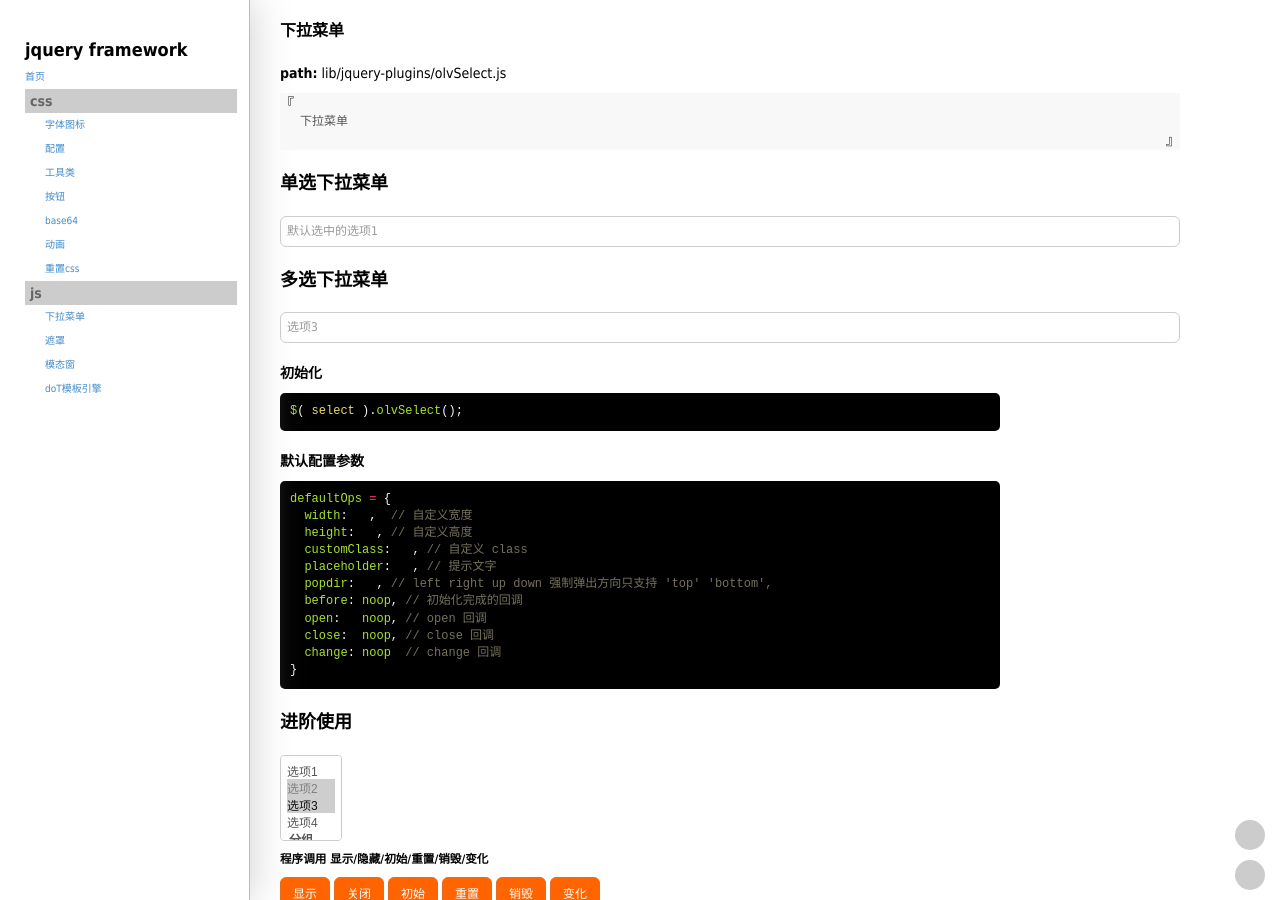
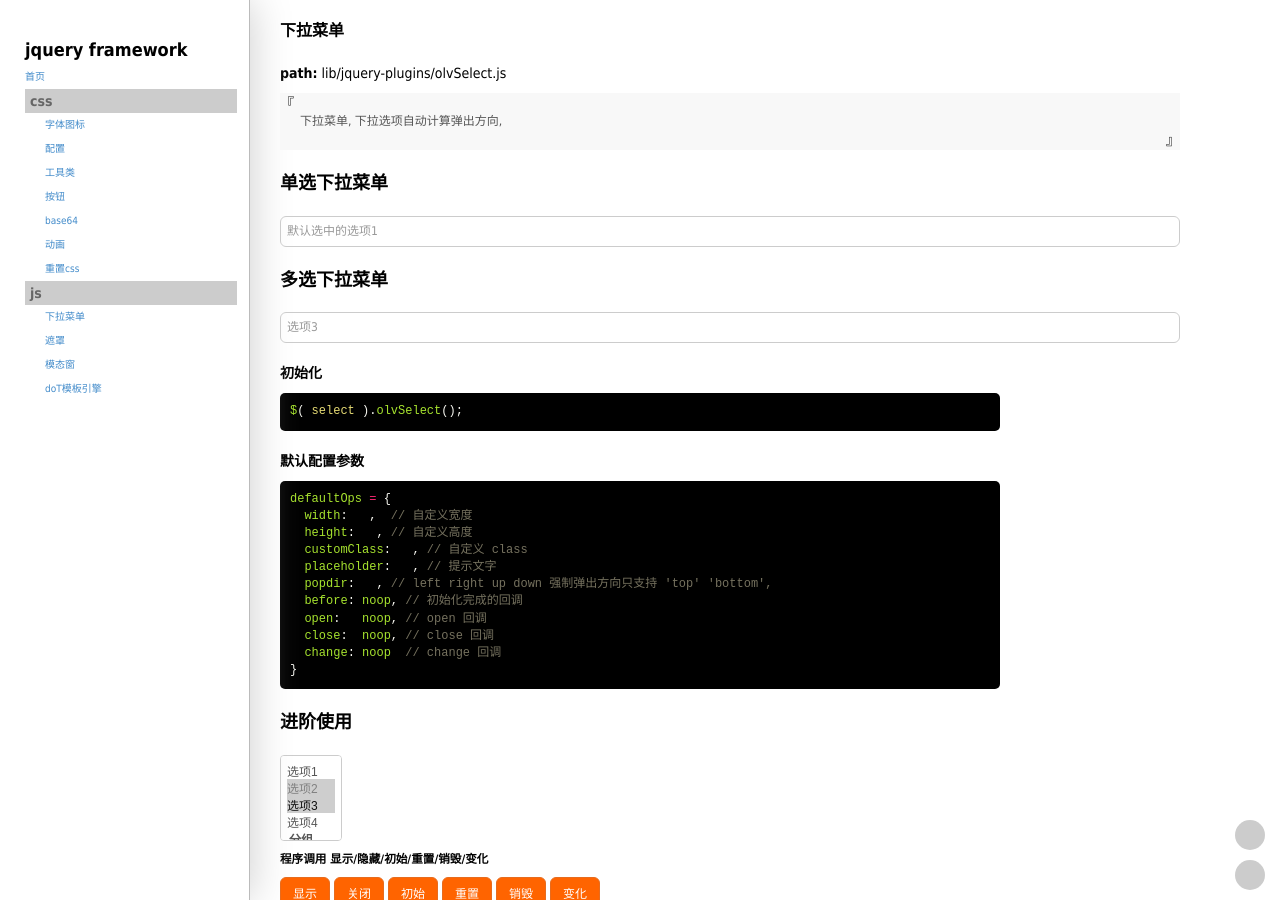
Before and after one commit to pengfeiWang/jquery-framework, a Jekyll site: the page built from _posts/js/2015-09-14-olvselect.html, in a window 1280 px wide and 900 px high. Built offline with Jekyll 4.4.1, drawn with Linux system fonts in a browser that asks for light colours; some web fonts are replaced; comment, search, counter and statistics services are not loaded.

Commit message:
change select

```diff
--- a/_posts/js/2015-09-14-olvselect.html
+++ b/_posts/js/2015-09-14-olvselect.html
@@ -9,7 +9,7 @@ categories: doc_js
 </p>
 <blockquote>
     <p>
-        下拉菜单
+        下拉菜单, 下拉选项自动计算弹出方向,
     </p>
 </blockquote>
 <style>
```
